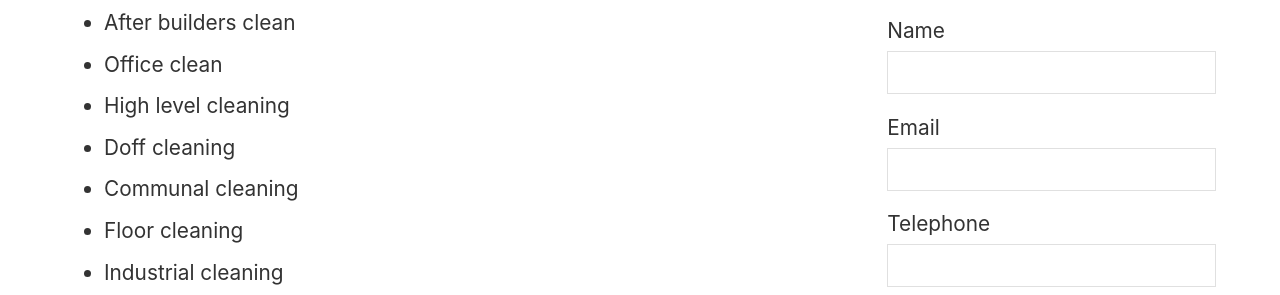
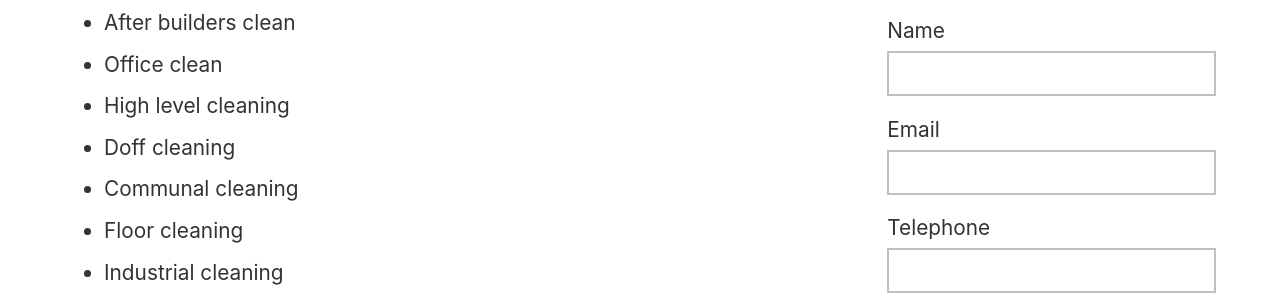
Before and after one commit to andij/clearviewcleaningsolutions, an Eleventy site: page content/index.njk in a window 1280 px wide. Shown: the part 435-730 px from the top of the page. Built offline with nearby package versions, Linux system fonts and the light colour scheme; Eleventy itself is replaced by a stand-in of ours; files that its build step writes are made by us from their sources.

Commit message:
chore: update input and button border

```diff
--- a/public/css/index.css
+++ b/public/css/index.css
@@ -301,9 +301,9 @@ header {
   padding-inline-end: 0.5rem;
   padding-block-start: 0.5rem;
   padding-block-end: 0.5rem;
-  border-width: 1px;
+  border-width: 2px;
   border-style: solid;
-  border-color: var(--color-gray-20);
+  border-color: var(--color-gray-50);
 }
 
 [name="contact"] input,
```
